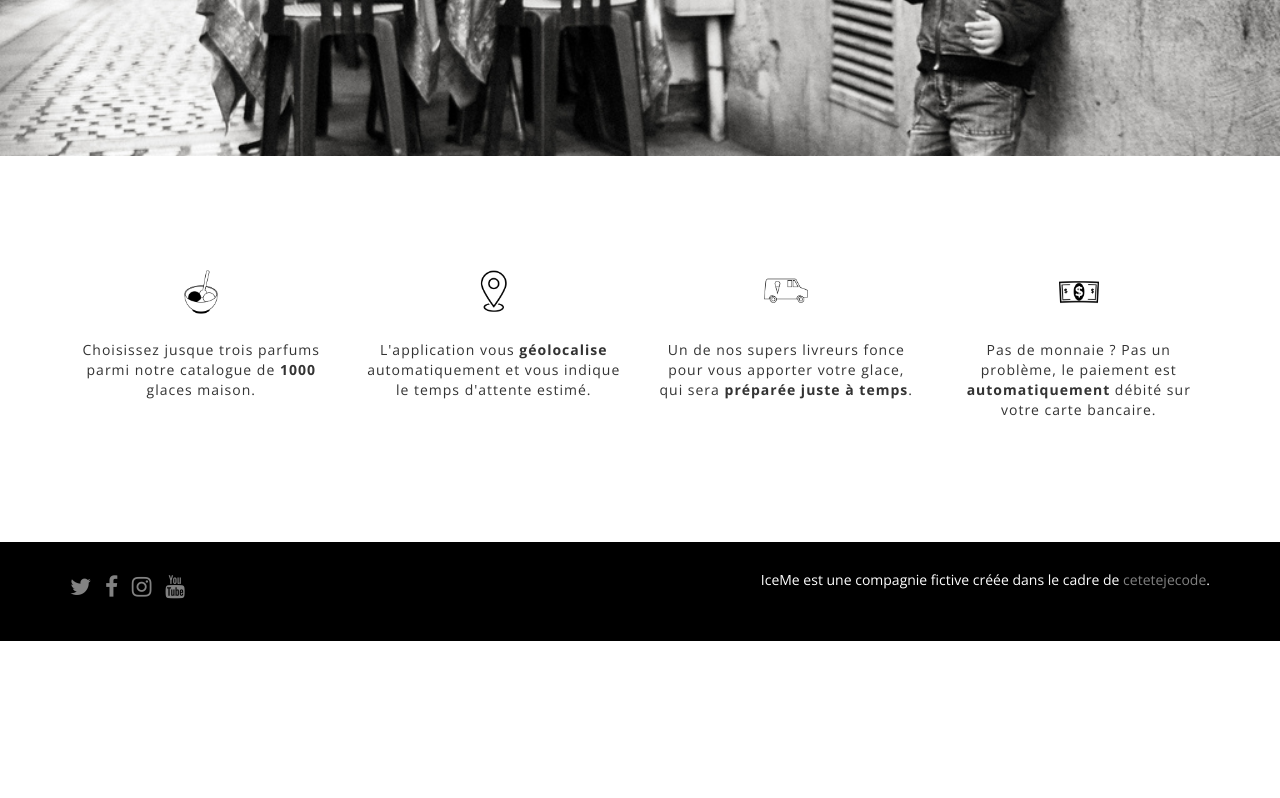
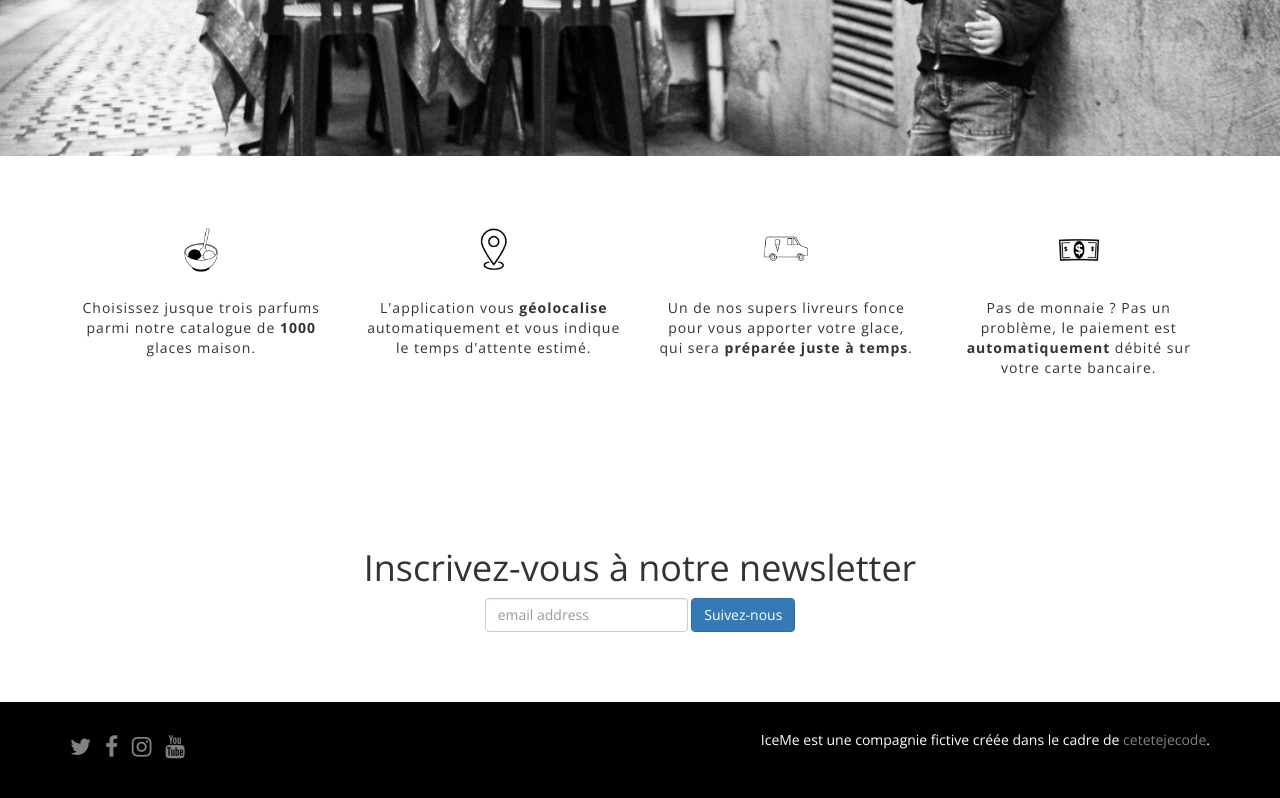
Before and after one commit to XS05/Iceme-github-pages, a plain HTML site: page index.html in a window 1280 px wide. Shown: the part 444-1242 px from the top of the page. Before the commit the page ends 1085 px from the top, so only its background shows below. Drawn offline with nearby package versions, Linux system fonts and the light colour scheme; a script that the page names is missing.

Commit message:
Insertion inscription newsletter

```diff
--- a/css/style.css
+++ b/css/style.css
@@ -43,7 +43,7 @@ padding-top:15em;
 }
 
 .spacer{
-	height:8em;
+	height:5em;
 }
 
 
--- a/index.html
+++ b/index.html
@@ -137,6 +137,22 @@
 
 <div class="spacer"></div>
 
+<div class="spacer"></div>
+
+<div class="container">
+  <div class="row">
+    <div class="col-xs-12 col-sm-12 text-center">
+    <h1>Inscrivez-vous à notre newsletter</h1>
+    <form class="form-inline text-center" role="form" action="YOUR MAILCHIMP LIST URL" method="post" id="mc-embedded-subscribe-form" name="mc-embedded-subscribe-form">
+      <input type="email" name="EMAIL" class="form-control" id="mce-EMAIL" placeholder="email address" required>
+      <input type="submit" value="Suivez-nous" name="subscribe" id="mc-embedded-subscribe" class="btn btn-primary">
+    </form>
+    </div>
+  </div>
+</div>
+
+<div class="spacer"></div>
+
 <div id="footer">
   <div class="container">
     <div class="row">
```
